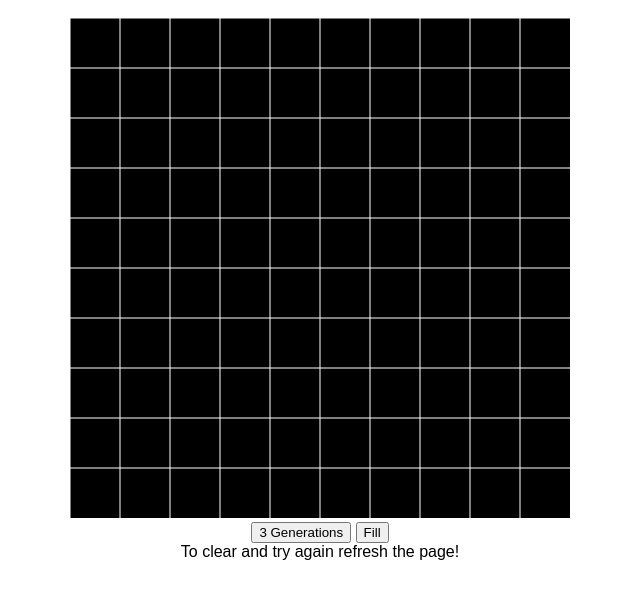
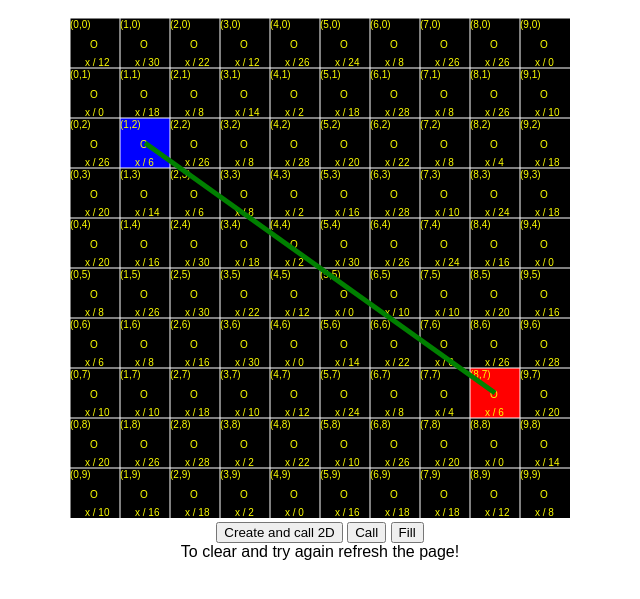
Before and after one commit to MatthewCamarena/KnightsMaxFlow, a plain HTML site: page index.html in a window 1280 px wide. Shown: the part 119-718 px from the top of the page, without its empty margins (320-960 px from the left). Drawn offline with Linux system fonts and the light colour scheme; files that its build step writes are made by us from their sources.

Commit message:
Update index.html

```diff
--- a/index.html
+++ b/index.html
@@ -1,6 +1,6 @@
 <!doctype html><html><head>
 <title>Knights Max Flow</title>
-<link rel="stylesheet" href="../assets/styles.css">
+<link rel="stylesheet" href="styles.css">
 </head>
 <body><h1>P3: Knights Max Flow</h1>
 <h4>
@@ -8,13 +8,11 @@ Yash Bhambhani, Matthew Camarena, Daniel Traboulsi, Nicole Traboulsi
 <br>
 TEAM: BCT
 </h4>
-
-
 <canvas id="grid" width="500" height="500"></canvas> <br>
 
 </body>
 
-<script src="../draw-stuff.js"></script>
+<script src="draw-stuff.js"></script>
 
 <script>
 // after "Introducing JavaScript Game Development" by Stuart.
@@ -28,18 +26,27 @@ function draw_title( context )
     context.font = "30px Arial";
     context.fillText( "Grid", 150, 140 );
     context.restore( );
+
 }
 // =====================================================  Main ====
   var canvas = document.getElementById( "grid" );
   var context = canvas.getContext( "2d" );
-  //draw_rect( context ); // i removed the gray grid
-  // Draw a grid
+  var context2 = canvas.getContext( "2d" );
+
+
+  // Initialize 10x10 2D array
+  var boardValues = new Array(10);
+
+  for (var i = 0; i < boardValues.length; i++) {
+    boardValues[i] = new Array(10);
+  }
+  start_(context, 0, 0,'white', 'red');
+  stop_(context2, 0, 0,'white', 'blue');
   draw_grid( context, 50, 0, 'white', 'yellow' );
-  //rule90(context);
-  //draw_title( context );   // I deleted because i didn't want it to display the word grid
-
+  drawPath(context, 50, 0, 'white', 'yellow' );
 </script>
-<button type="button" onclick="rule90(context, 3)">3 Generations</button>
+<button type="button" onclick="KnightsMaxFlow(context, 50, 0, 'white', 'yellow')"> Create and call 2D </button>
+<button type="button" onclick="randomWholeNum(context)"> Call </button>
 <button type="button" onclick="rule90(context, 39)">Fill</button>
 <br> To clear and try again refresh the page!
 </html>
```
